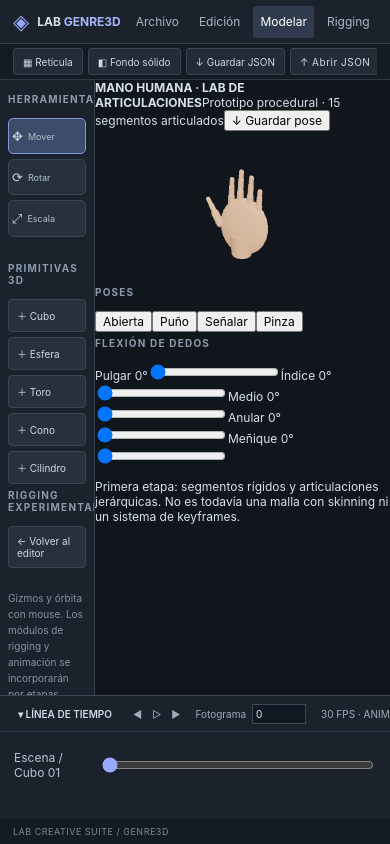
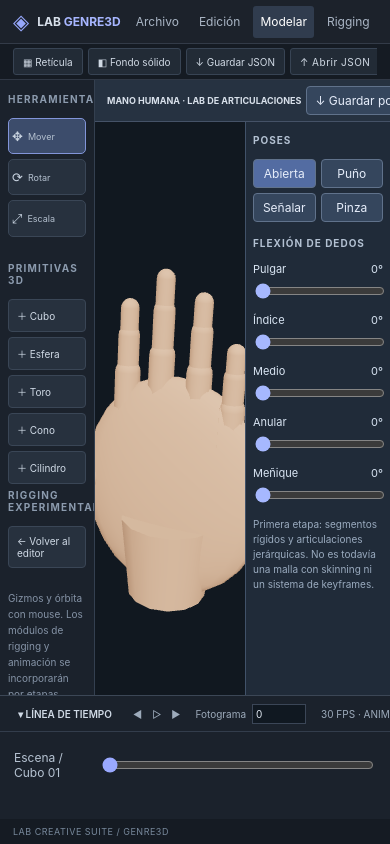
Before and after one commit to ddepazos/LAB-GENRE3D, a React (Vite) app: page / in a window 390 px wide. Both pictures are taken after a click on the button "✋ Mano articulada". Built offline with nearby package versions, Linux system fonts and the light colour scheme.

Commit message:
style: panel de mano articulada adaptable sin solapamientos

```diff
--- a/src/style.css
+++ b/src/style.css
@@ -32,3 +32,9 @@ html,body,#root{height:100%;min-height:0;overflow:hidden}
 .app>footer{grid-row:5;height:25px!important;min-height:25px!important;overflow:hidden!important}
 @media(max-width:850px){.app>.workspace{grid-template-columns:125px minmax(0,1fr) 185px!important}.app>.top{gap:6px!important}.app>.top nav button{padding:0 7px!important}}
 @media(max-width:590px){.app>.workspace{grid-template-columns:95px minmax(0,1fr)!important}.app>.workspace>.inspector{display:none!important}.app>.workspace .toolgrid{grid-template-columns:1fr!important}.app>.top .edition{display:none!important}}
+
+
+.handlab{position:absolute;inset:0;display:grid;grid-template-columns:minmax(0,1fr) 225px;grid-template-rows:42px minmax(0,1fr);background:#111820;z-index:1;min-height:0}
+.handlab-head{grid-column:1/-1;display:flex;align-items:center;gap:12px;padding:6px 12px;background:#263241;border-bottom:1px solid #455267;white-space:nowrap;overflow:hidden}
+.handlab-head strong{font-size:11px}.handlab-head span{font-size:10px;color:#9daec0;flex:1;overflow:hidden;text-overflow:ellipsis}.handlab-head button,.handlab-presets button{background:#35465d;border:1px solid #60728b;border-radius:4px;color:#e6edfa;padding:6px 8px;cursor:pointer}
+.handlab-stage{min-width:0;min-height:0}.handlab-controls{background:#202b39;border-left:1px solid #415269;padding:12px;overflow-y:auto;min-width:0}.handlab-controls h3{font-size:10px;color:#b3c1d2;letter-spacing:1px}.handlab-presets{display:grid;grid-template-columns:1fr 1fr;gap:5px;margin-bottom:15px}.handlab-presets button.active{background:#536ca2}.handlab-controls label{display:grid;grid-template-columns:1fr auto;gap:5px;margin:12px 0;color:#d9e5f3;font-size:11px}.handlab-controls label input{grid-column:1/-1;width:100%;accent-color:#a6b8ff}.handlab-controls p{font-size:10px;line-height:1.5;color:#9aabbf}@media(max-width:700px){.handlab{grid-template-columns:minmax(0,1fr) 145px}.handlab-head span{display:none}.handlab-head{gap:5px}.handlab-head strong{font-size:9px}.handlab-controls{padding:7px}}
```
